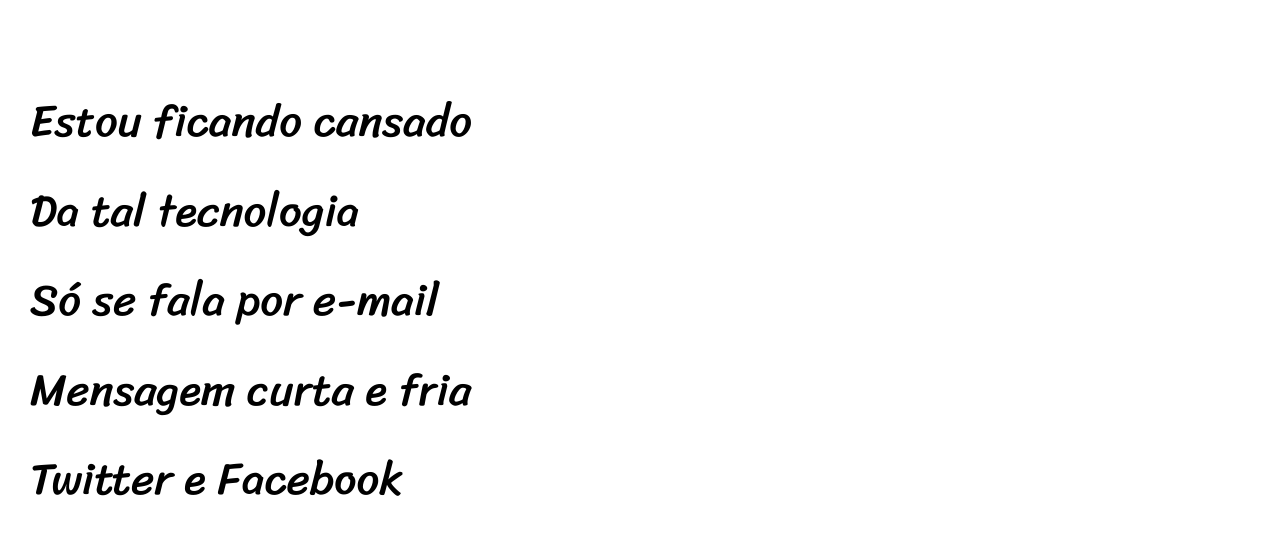
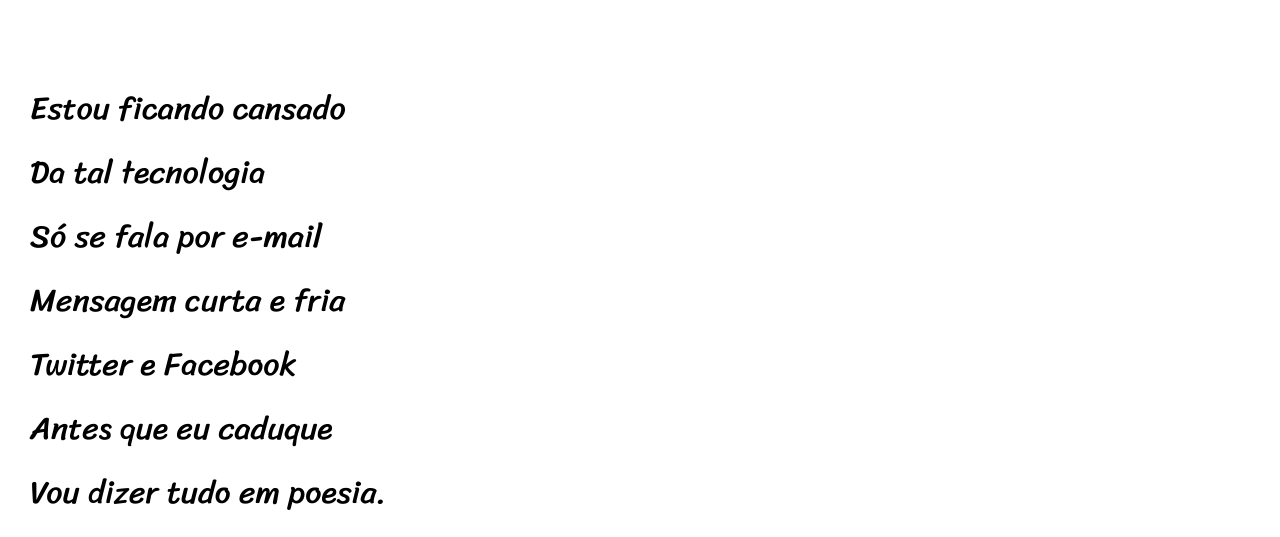
Before and after one commit to Aalvees/Projeto-Cordel, a plain HTML site: page index.html in a window 1280 px wide. Shown: the part 263-800 px from the top of the page. Drawn offline with Linux system fonts and the light colour scheme.

Commit message:
Update style.css

```diff
--- a/style.css
+++ b/style.css
@@ -59,7 +59,7 @@
 line-height: 2em;
 padding-left: 30px;
 font-family: var(--fonte3);
-font-size: 3.5vw;
+font-size: 2.5vw;
 }
 section>p{
 padding-bottom: 2em;
```
